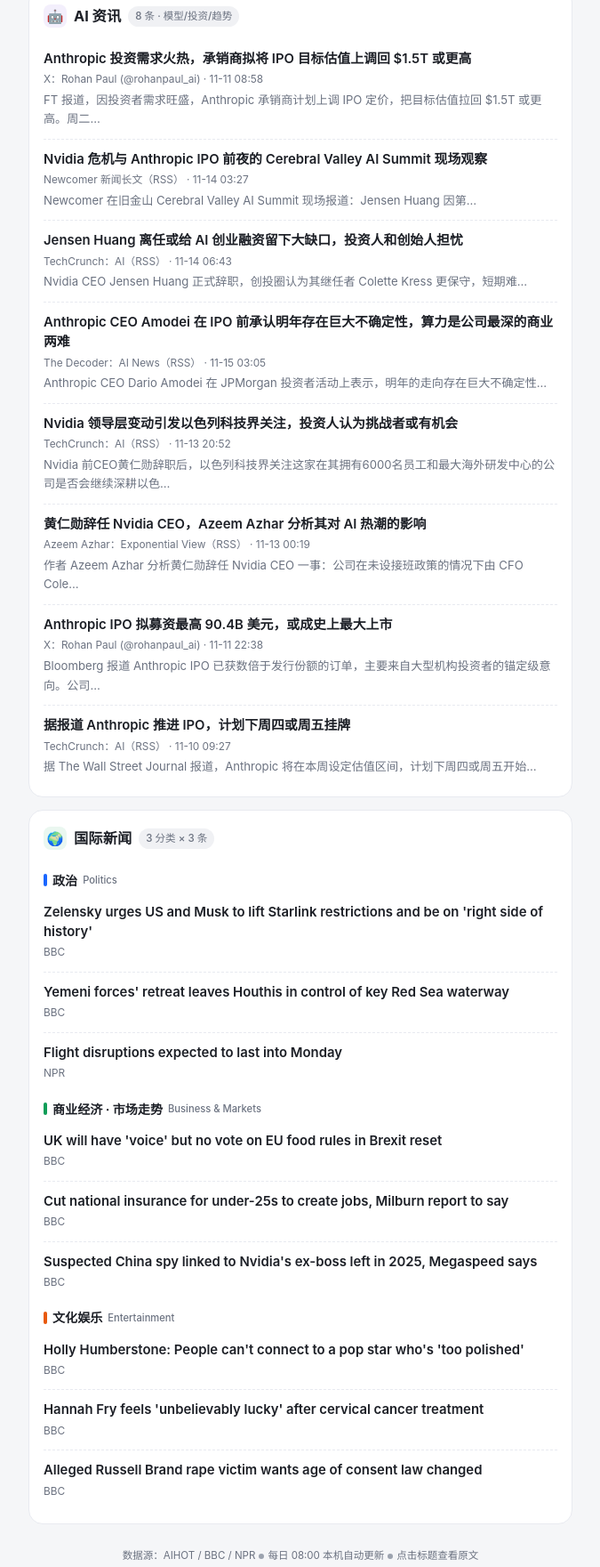
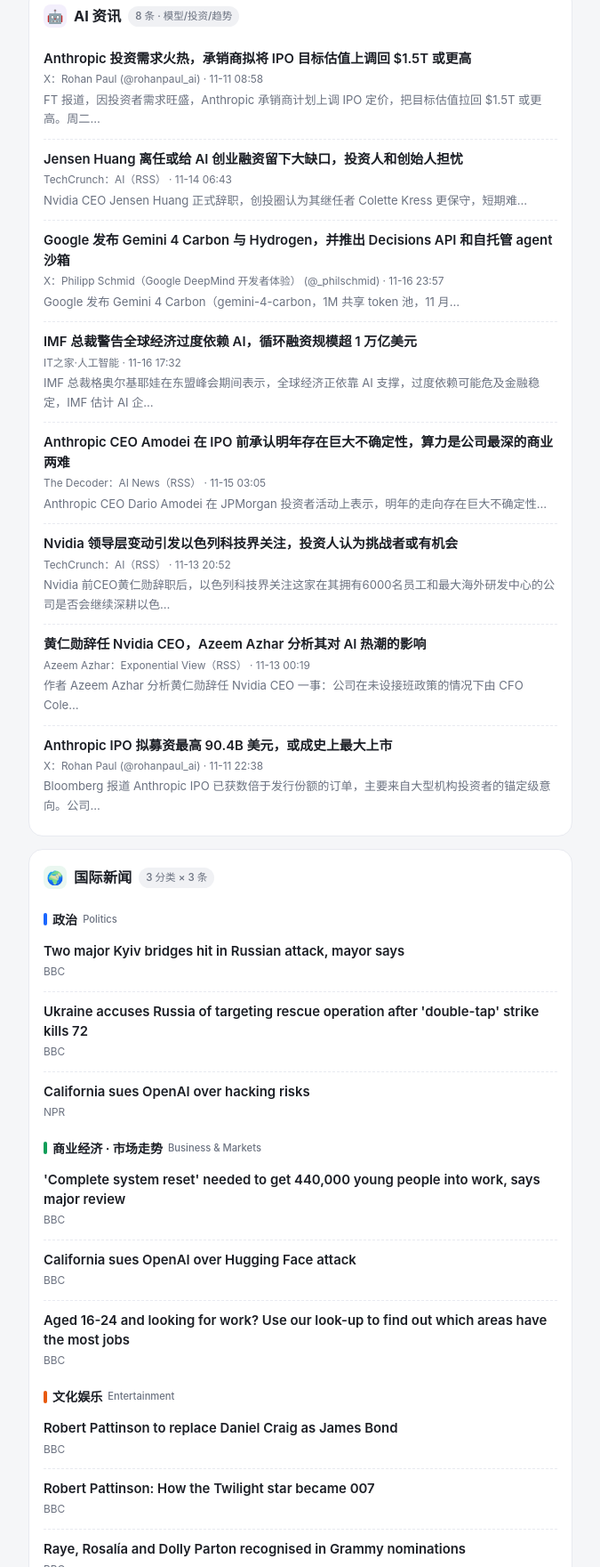
Before and after one commit to hrl1007/news-push, a plain HTML site: page index.html in a window 1280 px wide. Shown: the part 237-1998 px from the top of the page at 89% size, without its empty margins (302-977 px from the left). Drawn offline with Linux system fonts and the light colour scheme.

Commit message:
每日新闻推送 · 2026-11-17

```diff
--- a/index.html
+++ b/index.html
@@ -59,7 +59,7 @@
 
   <div class="header">
     <h1>📮 每日新闻推送</h1>
-    <div class="date" id="push-date">2026-11-16</div>
+    <div class="date" id="push-date">2026-11-17</div>
     <div class="chips">
       <span class="chip">🤖 AI 资讯</span>
       <span class="chip">🌍 国际新闻</span>
@@ -67,7 +67,7 @@
     </div>
   </div>
 
-  <div class="updated">🕗 更新于 2026-11-16 12:45（GitHub Actions 自动）。点击标题在新窗口打开原文。</div>
+  <div class="updated">🕗 更新于 2026-11-17 14:33（GitHub Actions 自动）。点击标题在新窗口打开原文。</div>
 
   <div class="card">
     <div class="card-title">
@@ -82,15 +82,21 @@
     </div>
 
     <div class="item">
-      <a href="https://aihot.news/items/p1mfh9oe0xbq4evyru5pp1ikt" target="_blank" rel="noopener">Nvidia 危机与 Anthropic IPO 前夜的 Cerebral Valley AI Summit 现场观察</a>
-      <div class="meta">Newcomer 新闻长文（RSS） · 11-14 03:27</div>
-      <div class="sum">Newcomer 在旧金山 Cerebral Valley AI Summit 现场报道：Jensen Huang 因第…</div>
+      <a href="https://aihot.news/items/kq4awkrys4uz37b7gsvj5r1dj" target="_blank" rel="noopener">Jensen Huang 离任或给 AI 创业融资留下大缺口，投资人和创始人担忧</a>
+      <div class="meta">TechCrunch：AI（RSS） · 11-14 06:43</div>
+      <div class="sum">Nvidia CEO Jensen Huang 正式辞职，创投圈认为其继任者 Colette Kress 更保守，短期难…</div>
     </div>
 
     <div class="item">
-      <a href="https://aihot.news/items/kq4awkrys4uz37b7gsvj5r1dj" target="_blank" rel="noopener">Jensen Huang 离任或给 AI 创业融资留下大缺口，投资人和创始人担忧</a>
-      <div class="meta">TechCrunch：AI（RSS） · 11-14 06:43</div>
-      <div class="sum">Nvidia CEO Jensen Huang 正式辞职，创投圈认为其继任者 Colette Kress 更保守，短期难…</div>
+      <a href="https://aihot.news/items/n3qi466u1gbxj2i8q7g5snhr0" target="_blank" rel="noopener">Google 发布 Gemini 4 Carbon 与 Hydrogen，并推出 Decisions API 和自托管 agent 沙箱</a>
+      <div class="meta">X：Philipp Schmid（Google DeepMind 开发者体验） (@_philschmid) · 11-16 23:57</div>
+      <div class="sum">Google 发布 Gemini 4 Carbon（gemini-4-carbon，1M 共享 token 池，11 月…</div>
+    </div>
+
+    <div class="item">
+      <a href="https://aihot.news/items/leb3cw7nrt06nvf0ew7rkiqf7" target="_blank" rel="noopener">IMF 总裁警告全球经济过度依赖 AI，循环融资规模超 1 万亿美元</a>
+      <div class="meta">IT之家·人工智能 · 11-16 17:32</div>
+      <div class="sum">IMF 总裁格奥尔基耶娃在东盟峰会期间表示，全球经济正依靠 AI 支撑，过度依赖可能危及金融稳定，IMF 估计 AI 企…</div>
     </div>
 
     <div class="item">
@@ -116,12 +122,6 @@
       <div class="meta">X：Rohan Paul (@rohanpaul_ai) · 11-11 22:38</div>
       <div class="sum">Bloomberg 报道 Anthropic IPO 已获数倍于发行份额的订单，主要来自大型机构投资者的锚定级意向。公司…</div>
     </div>
-
-    <div class="item">
-      <a href="https://aihot.news/items/d4f8o2c9r7r8b7fsdqnpev3eu" target="_blank" rel="noopener">据报道 Anthropic 推进 IPO，计划下周四或周五挂牌</a>
-      <div class="meta">TechCrunch：AI（RSS） · 11-10 09:27</div>
-      <div class="sum">据 The Wall Street Journal 报道，Anthropic 将在本周设定估值区间，计划下周四或周五开始…</div>
-    </div>
     <!--AI_LIST_END-->
   </div>
 
@@ -135,17 +135,17 @@
       <div class="cat-head"><span class="bar bar-pol"></span>政治 <span class="en">Politics</span></div>
       <!--POL_LIST_START-->
     <div class="item">
-      <a href="https://www.bbc.co.uk/news/articles/c6m25zg88k45o?at_medium=RSS&amp;at_campaign=rss" target="_blank" rel="noopener">Zelensky urges US and Musk to lift Starlink restrictions and be on &#x27;right side of history&#x27;</a>
+      <a href="https://www.bbc.co.uk/news/articles/cw772jk4rvmxo?at_medium=RSS&amp;at_campaign=rss" target="_blank" rel="noopener">Two major Kyiv bridges hit in Russian attack, mayor says</a>
       <div class="meta">BBC</div>
     </div>
 
     <div class="item">
-      <a href="https://www.bbc.co.uk/news/articles/cqvg2xgyvnjpo?at_medium=RSS&amp;at_campaign=rss" target="_blank" rel="noopener">Yemeni forces&#x27; retreat leaves Houthis in control of key Red Sea waterway</a>
+      <a href="https://www.bbc.co.uk/news/articles/c30rk8x5g80qo?at_medium=RSS&amp;at_campaign=rss" target="_blank" rel="noopener">Ukraine accuses Russia of targeting rescue operation after &#x27;double-tap&#x27; strike kills 72</a>
       <div class="meta">BBC</div>
     </div>
 
     <div class="item">
-      <a href="https://www.npr.org/2026/11/15/nx-s1-6041683/flight-disruptions-expected-to-last-into-monday" target="_blank" rel="noopener">Flight disruptions expected to last into Monday</a>
+      <a href="https://www.npr.org/2026/11/16/nx-s1-6042920/california-sues-openai-hugging-face-hacking-incident" target="_blank" rel="noopener">California sues OpenAI over hacking risks</a>
       <div class="meta">NPR</div>
     </div>
     <!--POL_LIST_END-->
@@ -155,17 +155,17 @@
       <div class="cat-head"><span class="bar bar-eco"></span>商业经济 · 市场走势 <span class="en">Business &amp; Markets</span></div>
       <!--ECO_LIST_START-->
     <div class="item">
-      <a href="https://www.bbc.co.uk/news/articles/c6wy4l8nl42wo?at_medium=RSS&amp;at_campaign=rss" target="_blank" rel="noopener">UK will have &#x27;voice&#x27; but no vote on EU food rules in Brexit reset</a>
+      <a href="https://www.bbc.co.uk/news/articles/c38xzy980924o?at_medium=RSS&amp;at_campaign=rss" target="_blank" rel="noopener">&#x27;Complete system reset&#x27; needed to get 440,000 young people into work, says major review</a>
       <div class="meta">BBC</div>
     </div>
 
     <div class="item">
-      <a href="https://www.bbc.co.uk/news/articles/c6p9dzmj514ko?at_medium=RSS&amp;at_campaign=rss" target="_blank" rel="noopener">Cut national insurance for under-25s to create jobs, Milburn report to say</a>
+      <a href="https://www.bbc.co.uk/news/articles/c6wy4xv2mxglo?at_medium=RSS&amp;at_campaign=rss" target="_blank" rel="noopener">California sues OpenAI over Hugging Face attack</a>
       <div class="meta">BBC</div>
     </div>
 
     <div class="item">
-      <a href="https://www.bbc.co.uk/news/articles/cmdx1vpprk9vo?at_medium=RSS&amp;at_campaign=rss" target="_blank" rel="noopener">Suspected China spy linked to Nvidia&#x27;s ex-boss left in 2025, Megaspeed says</a>
+      <a href="https://www.bbc.co.uk/news/articles/cw3djdjk5d7ko?at_medium=RSS&amp;at_campaign=rss" target="_blank" rel="noopener">Aged 16-24 and looking for work? Use our look-up to find out which areas have the most jobs</a>
       <div class="meta">BBC</div>
     </div>
     <!--ECO_LIST_END-->
@@ -175,17 +175,17 @@
       <div class="cat-head"><span class="bar bar-ent"></span>文化娱乐 <span class="en">Entertainment</span></div>
       <!--ENT_LIST_START-->
     <div class="item">
-      <a href="https://www.bbc.co.uk/news/articles/cw77p7yj42k5o?at_medium=RSS&amp;at_campaign=rss" target="_blank" rel="noopener">Holly Humberstone: People can&#x27;t connect to a pop star who&#x27;s &#x27;too polished&#x27;</a>
+      <a href="https://www.bbc.co.uk/news/articles/cwx2ev0pxmvjo?at_medium=RSS&amp;at_campaign=rss" target="_blank" rel="noopener">Robert Pattinson to replace Daniel Craig as James Bond</a>
       <div class="meta">BBC</div>
     </div>
 
     <div class="item">
-      <a href="https://www.bbc.co.uk/news/articles/cw62p4n3n1xyo?at_medium=RSS&amp;at_campaign=rss" target="_blank" rel="noopener">Hannah Fry feels &#x27;unbelievably lucky&#x27; after cervical cancer treatment</a>
+      <a href="https://www.bbc.co.uk/news/articles/c574290jvk8wo?at_medium=RSS&amp;at_campaign=rss" target="_blank" rel="noopener">Robert Pattinson: How the Twilight star became 007</a>
       <div class="meta">BBC</div>
     </div>
 
     <div class="item">
-      <a href="https://www.bbc.co.uk/news/articles/cm3rgx9p583zo?at_medium=RSS&amp;at_campaign=rss" target="_blank" rel="noopener">Alleged Russell Brand rape victim wants age of consent law changed</a>
+      <a href="https://www.bbc.co.uk/news/articles/cq9vwkggpx73o?at_medium=RSS&amp;at_campaign=rss" target="_blank" rel="noopener">Raye, Rosalía and Dolly Parton recognised in Grammy nominations</a>
       <div class="meta">BBC</div>
     </div>
     <!--ENT_LIST_END-->
```
